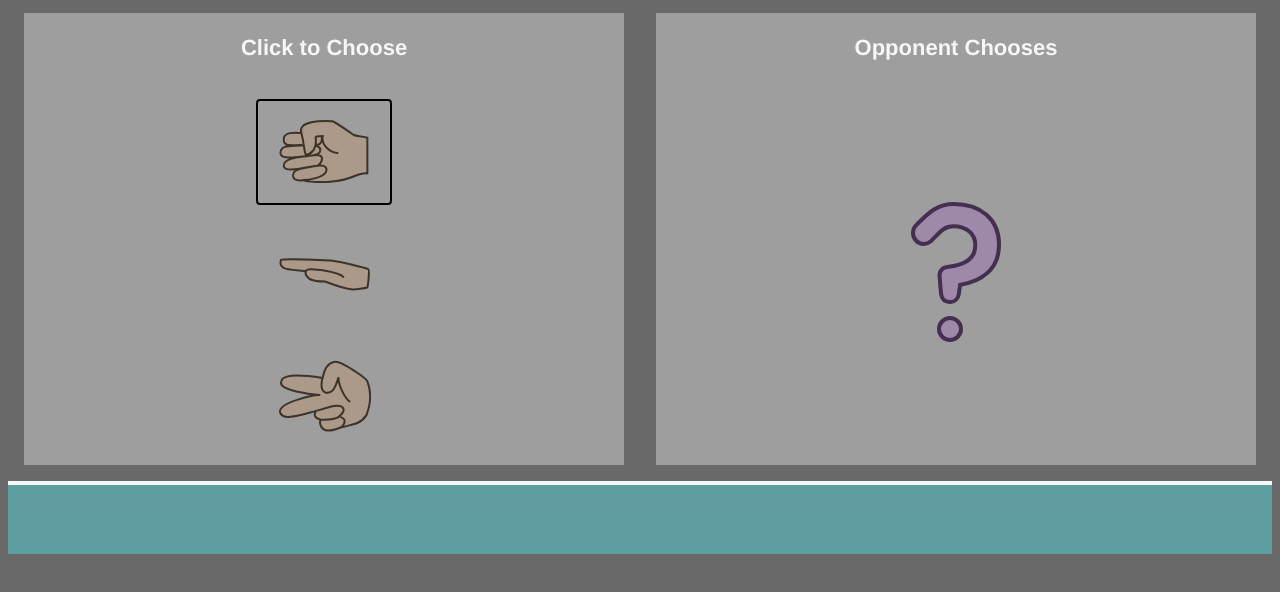
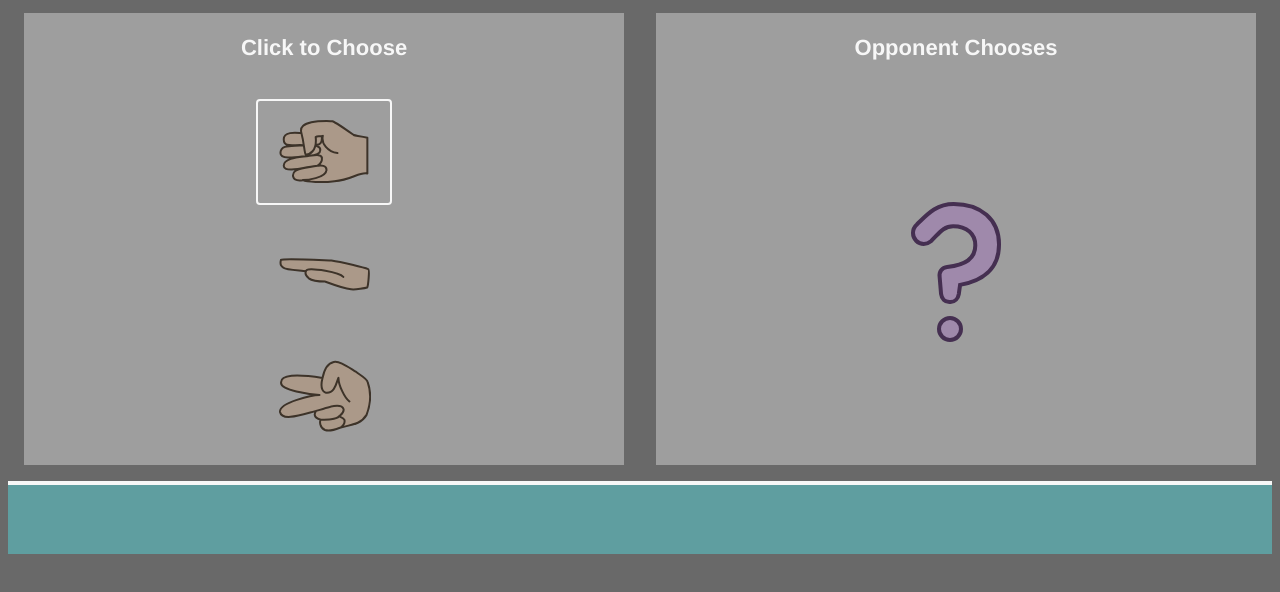
Before and after one commit to Erin-mp4/rps, a plain HTML site: page index.html in a window 1280 px wide. In both pictures the pointer is over the link 324 px from the left and 236 px from the top of the page. Shown: the part 84-676 px from the top of the page. Drawn offline with Linux system fonts and the light colour scheme.

Commit message:
Hover Style Change
Changed the hover border on the buttons to match the style of the rest of the page.

```diff
--- a/css/custom.css
+++ b/css/custom.css
@@ -58,7 +58,7 @@ a {
 a:hover, a:focus {
     cursor: pointer;
     opacity: 1;
-    border-color: #000;
+    border-color: #F7F7F7;
 }
 .result-wrapper {
     text-align: center;
```
